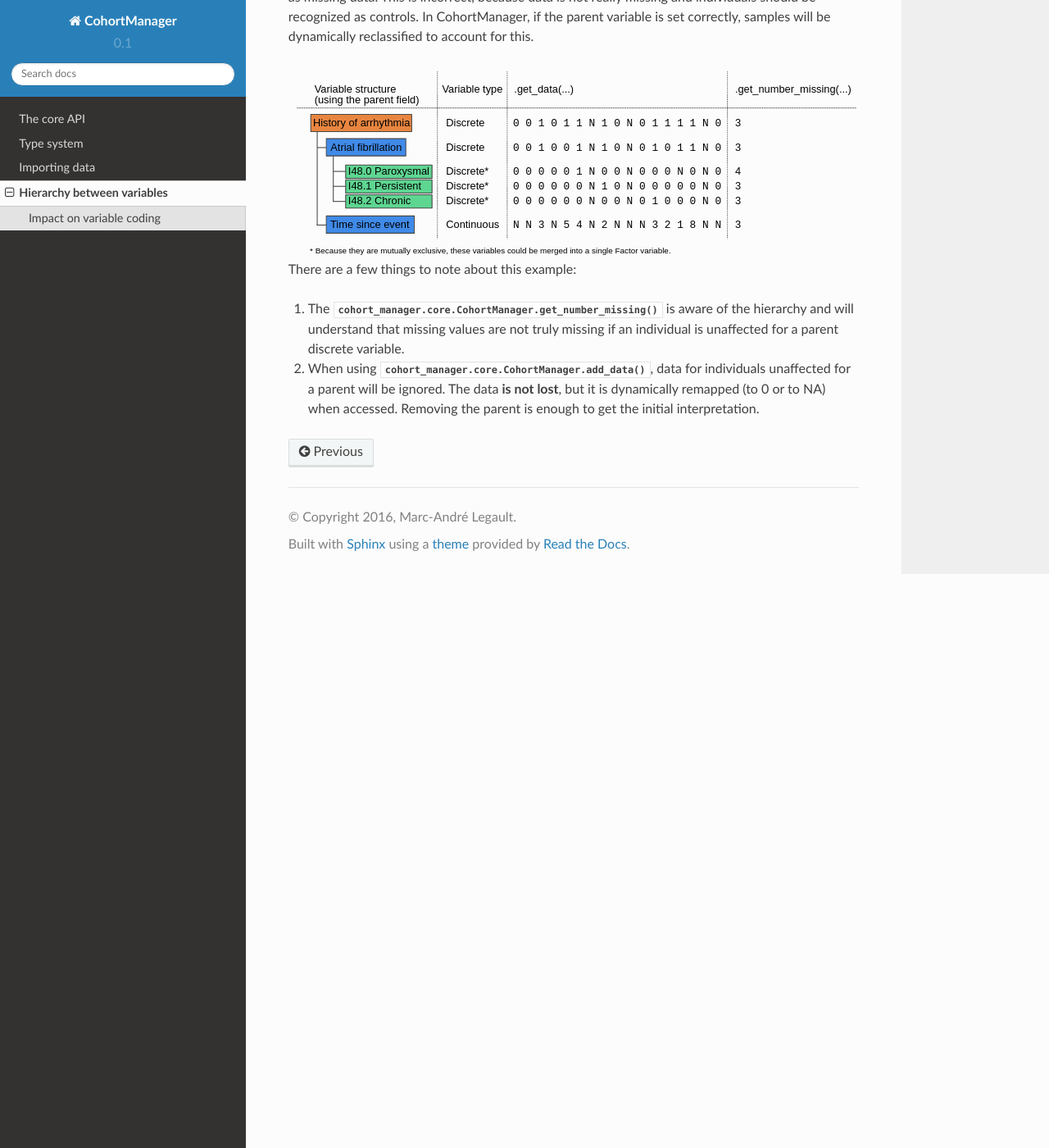
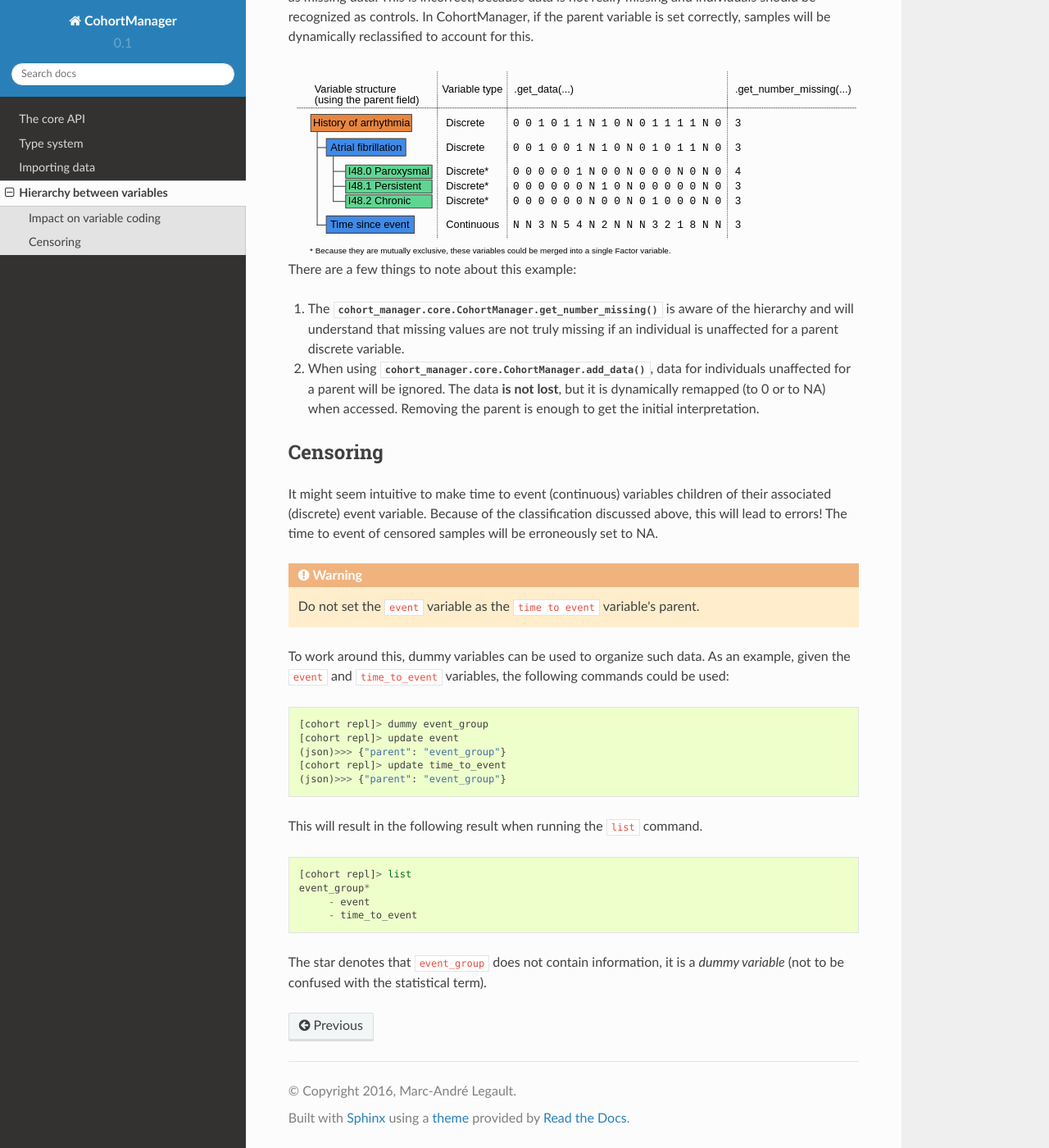
Before and after one commit to legaultmarc/cohort-manager, a Sphinx documentation site: the page built from docs/hierarchy.rst, in a window 1280 px wide and 1400 px high, scrolled down 1044 px. Shown: the whole window at 82% size. Built offline with Sphinx 7.4.7 and the Read the Docs theme 2.0.0, drawn with Linux system fonts in a browser that asks for light colours.

Commit message:
Improved the documentation for variable organization and made dummy variables more ovious in the tree representation.

```diff
--- a/docs/hierarchy.rst
+++ b/docs/hierarchy.rst
@@ -62,3 +62,40 @@ There are a few things to note about this example:
    for individuals unaffected for a parent will be ignored. The data **is not
    lost**, but it is dynamically remapped (to 0 or to NA) when accessed.
    Removing the parent is enough to get the initial interpretation.
+
+Censoring
+----------
+
+It might seem intuitive to make time to event (continuous) variables children
+of their associated (discrete) event variable. Because of the classification
+discussed above, this will lead to errors! The time to event of censored
+samples will be erroneously set to NA.
+
+.. warning::
+
+    Do not set the ``event`` variable as the ``time to event`` variable's
+    parent.
+
+To work around this, dummy variables can be used to organize such data. As an
+example, given the ``event`` and ``time_to_event`` variables, the following
+commands could be used:
+
+.. code::
+
+    [cohort repl]> dummy event_group
+    [cohort repl]> update event
+    (json)>>> {"parent": "event_group"}
+    [cohort repl]> update time_to_event
+    (json)>>> {"parent": "event_group"}
+
+This will result in the following result when running the ``list`` command.
+
+.. code::
+
+    [cohort repl]> list
+    event_group*
+         - event
+         - time_to_event
+
+The star denotes that ``event_group`` does not contain information, it is a
+`dummy variable` (not to be confused with the statistical term).
```
Also changed, not shown: 3 other files.
